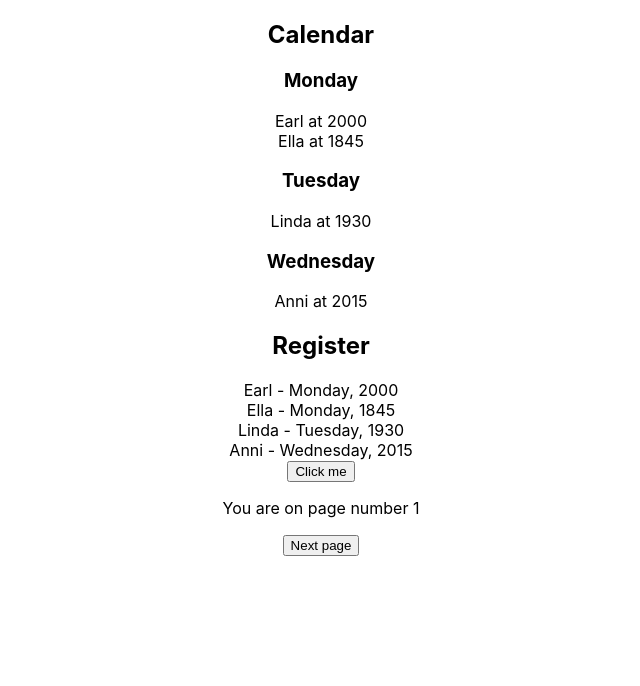
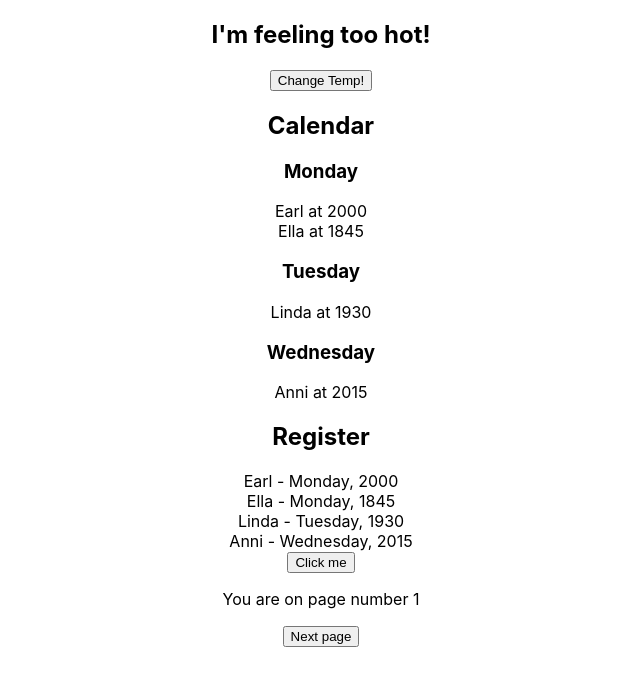
Before and after one commit to Saber-Elsayed/Elevation-Bootcamp-Exercises1, a React (Create React App) app in the folder Week-9/reactstate/: page / in a window 1280 px wide. Shown: the top 686 px of the page, without its empty margins (319-959 px from the left). Built offline with nearby package versions, Linux system fonts and the light colour scheme.

Commit message:
spot check4

```diff
--- a/Week-9/reactstate/src/App.js
+++ b/Week-9/reactstate/src/App.js
@@ -3,6 +3,7 @@ import SpotCheck1 from "./components/events";
 import UseState from "./components/usestate";
 // import Company from "./components/Company";
 import Apps from "./components/state as state";
+import Application from "./components/spot check4";
 function App() {
   // let companiesData = [
   //   { name: "Tesla", revenue: 140 },
@@ -19,6 +20,7 @@ function App() {
           <Company name={company.name} revenue={company.revenue}></Company>
         ))}
       </div> */}
+      <Application />
       <Apps />
       <SpotCheck1 />
       <UseState />
--- /dev/null
+++ b/Week-9/reactstate/src/components/spot check4.js
@@ -0,0 +1,31 @@
+import React, { useState } from "react";
+function Application() {
+  const [temperature, setTemperature] = useState("hot");
+  const toggleTemperature = () => {
+    setTemperature(temperature === "hot" ? "cold" : "hot");
+  };
+
+  const Hot = () => {
+    return (
+      <div>
+        <h2>I'm feeling too hot!</h2>
+      </div>
+    );
+  };
+
+  const Cold = () => {
+    return (
+      <div>
+        <h2>It's too cold in here!</h2>
+      </div>
+    );
+  };
+  return (
+    <div className="App">
+      {temperature == "hot" ? <Hot /> : <Cold />}
+      <button onClick={toggleTemperature}>Change Temp!</button>
+    </div>
+  );
+}
+
+export default Application;
```
